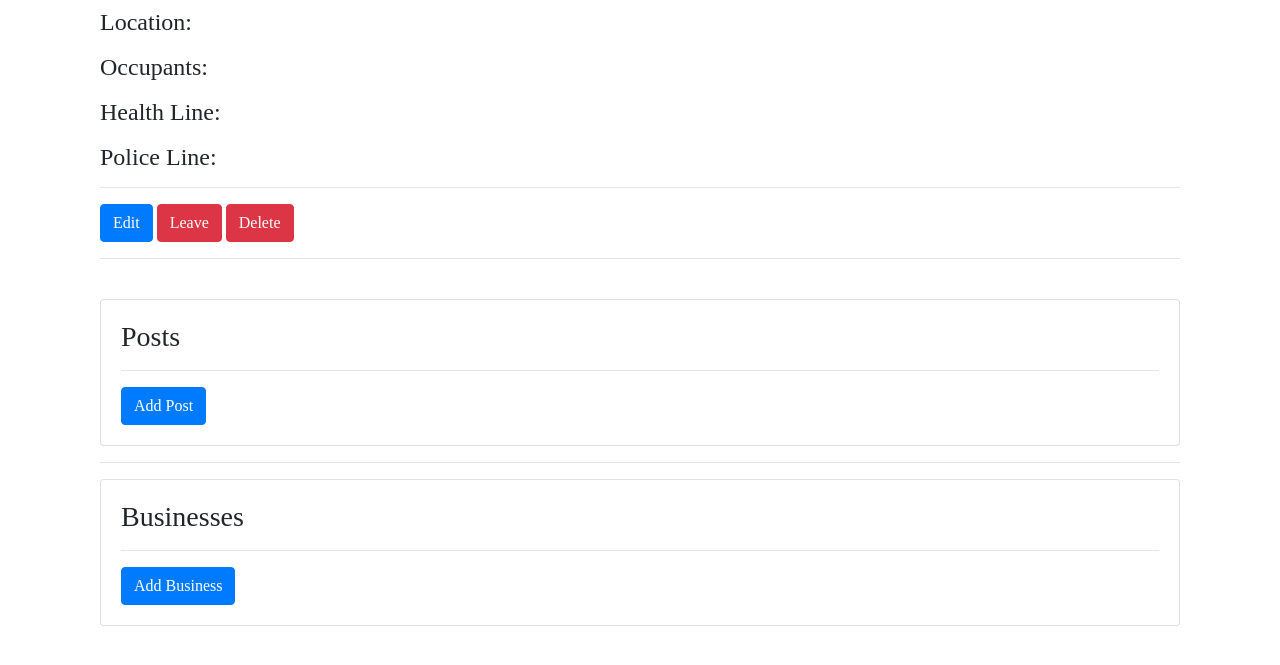
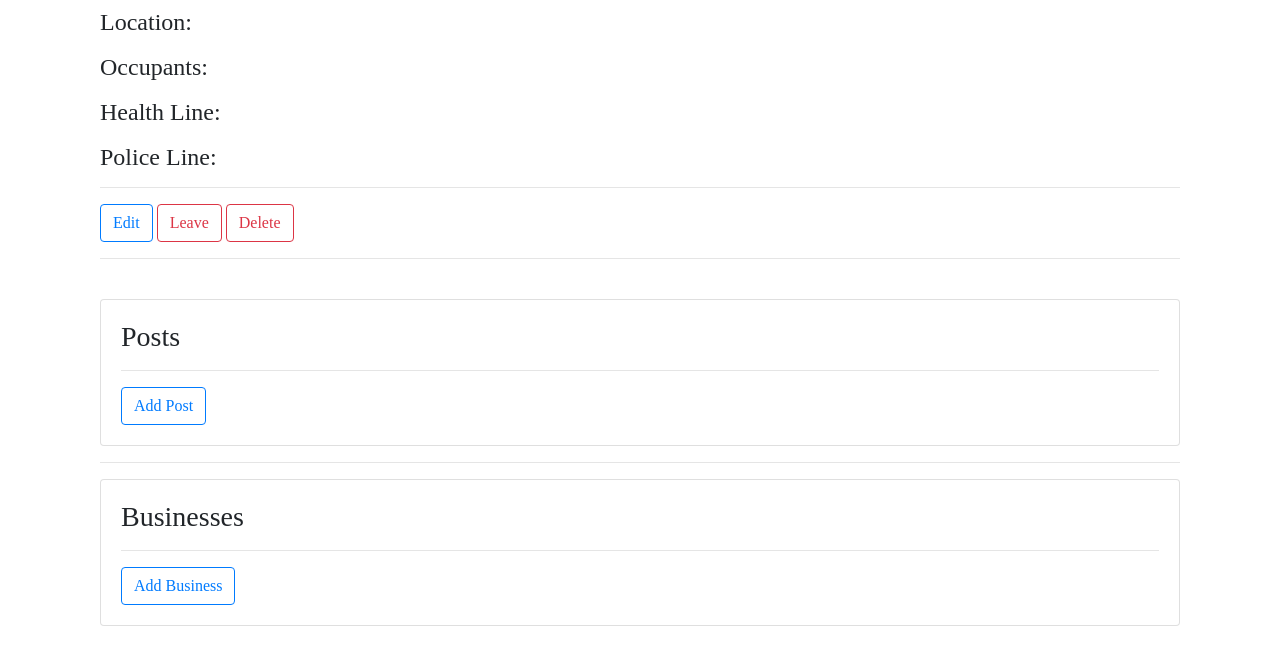
Before and after one commit to rose-okoth/django-four, a Django app: template main/templates/hood_detail.html in a window 1280 px wide. Shown: the part 76-741 px from the top of the page. Run offline with Django 3.2, Linux system fonts and the light colour scheme; the template is opened without the code that fills it, so the values that code supplies are empty; some libraries are stand-ins or nearby versions; some web fonts are replaced.

Commit message:
changed the buttons to have them outlined

```diff
--- a/main/templates/business.html
+++ b/main/templates/business.html
@@ -12,7 +12,7 @@
             <form action="" enctype="multipart/form-data" method="POST">
                 {% csrf_token %}
                 {% bootstrap_form form %}
-                <input type = 'submit' class='btn btn-primary' value='Add Business'/>
+                <input type = 'submit' class='btn btn-outline-primary' value='Add Business'/>
             </form>
         </div>
     </div>
--- a/main/templates/hood.html
+++ b/main/templates/hood.html
@@ -25,7 +25,7 @@
                     <p>Occupants:
                         {{ obj.occupants }}</p>
 
-                    <a href="{% url 'main:join' obj.slug %}" class="btn btn-primary">Join</a>
+                    <a href="{% url 'main:join' obj.slug %}" class="btn btn-outline-primary">Join</a>
 
                 </div>
             </div>
--- a/main/templates/hood_detail.html
+++ b/main/templates/hood_detail.html
@@ -33,11 +33,11 @@
 
             <hr/>
 
-        <a href='{% url "main:update" instance.slug %}' class ="btn btn-primary">Edit</a>
+        <a href='{% url "main:update" instance.slug %}' class ="btn btn-outline-primary">Edit</a>
 
-        <a href="{% url 'main:leave' instance.slug %}" class="btn btn-danger">Leave</a>
+        <a href="{% url 'main:leave' instance.slug %}" class="btn btn-outline-danger">Leave</a>
 
-        <a href='{% url "main:delete" instance.slug %}' class ="btn btn-danger" onclick="return confirm('Are you sure you want to delete this?')">Delete</a>
+        <a href='{% url "main:delete" instance.slug %}' class ="btn btn-outline-danger" onclick="return confirm('Are you sure you want to delete this?')">Delete</a>
 
     <hr/>
     <br/>
@@ -61,7 +61,7 @@
             </ul>
             <hr/>
 
-            <a href="{% url 'main:post' instance.slug %}" class="btn btn-primary">Add Post</a>
+            <a href="{% url 'main:post' instance.slug %}" class="btn btn-outline-primary">Add Post</a>
 
             </div>
         </div>
@@ -86,7 +86,7 @@
                </ul>
                <hr/>
 
-               <a href="{% url 'main:business' instance.slug %}" class="btn btn-primary">Add Business</a>
+               <a href="{% url 'main:business' instance.slug %}" class="btn btn-outline-primary">Add Business</a>
 
             </div>
 </div>
--- a/main/templates/new_hood.html
+++ b/main/templates/new_hood.html
@@ -12,7 +12,7 @@
             <form action="" enctype="multipart/form-data" method="POST">
                 {% csrf_token %}
                 {% bootstrap_form form %}
-                <input type = 'submit' class='btn btn-primary' value='New Hood'/>
+                <input type = 'submit' class='btn btn-outline-primary' value='New Hood'/>
             </form>
         </div>
     </div>
--- a/main/templates/post.html
+++ b/main/templates/post.html
@@ -12,7 +12,7 @@
             <form action="" enctype="multipart/form-data" method="POST">
                 {% csrf_token %}
                 {% bootstrap_form form %}
-                <input type = 'submit' class='btn btn-primary' value='Post'/>
+                <input type = 'submit' class='btn btn-outline-primary' value='Post'/>
             </form>
         </div>
     </div>
--- a/main/templates/profile.html
+++ b/main/templates/profile.html
@@ -32,7 +32,7 @@
                 {% bootstrap_form p_form %}
             </fieldset>
             <div class="form-group">
-                <button class="btn btn-outline-info" type="submit">Update</button>
+                <button class="btn btn-outline-primary" type="submit">Update</button>
             </div>
         </form>
     </div>
```
